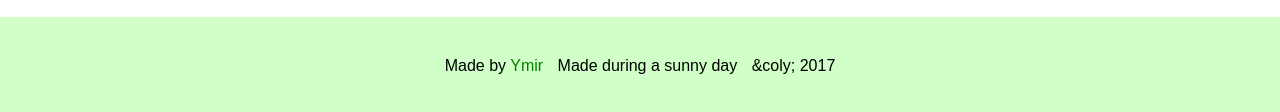
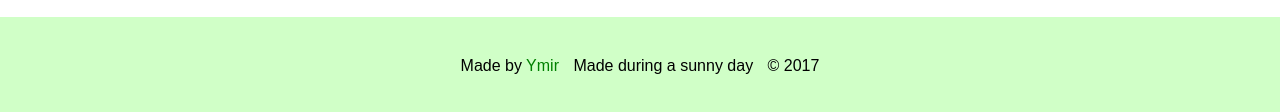
Before and after one commit to ymirthor/my-hero, a plain HTML site: page index.html in a window 1280 px wide. Shown: the part 1560-1672 px from the top of the page. Drawn offline with Linux system fonts and the light colour scheme.

Commit message:
typo fixed

```diff
--- a/index.html
+++ b/index.html
@@ -32,7 +32,7 @@
 			<ul>
 				<li>Made by <a href="https://www.youtube.com/channel/UC2MnCfg4-ootSRa1thrFeHw" target="_blank" title="Vist Ymir´s YouTube page">Ymir</a></li>
 				<li>Made during a sunny day</li>
-				<li>&coly; 2017</li>
+				<li>&copy; 2017</li>
 			</ul>
 		</footer>
 	</div>
```
